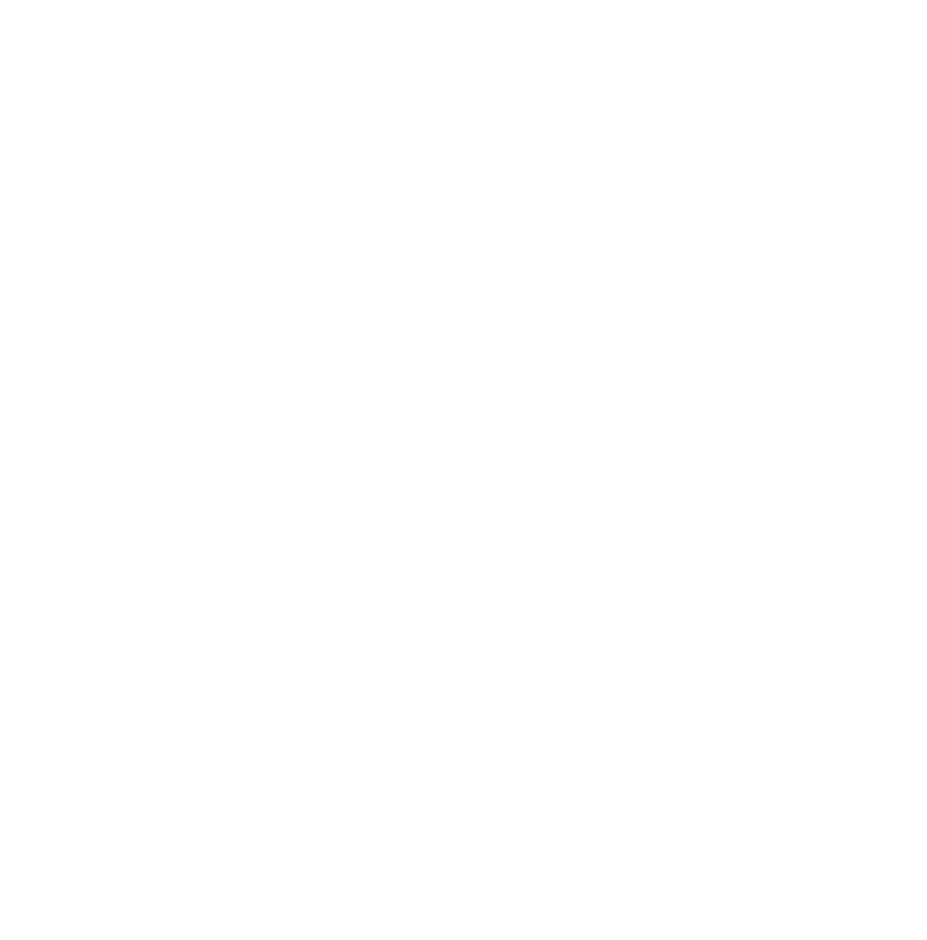
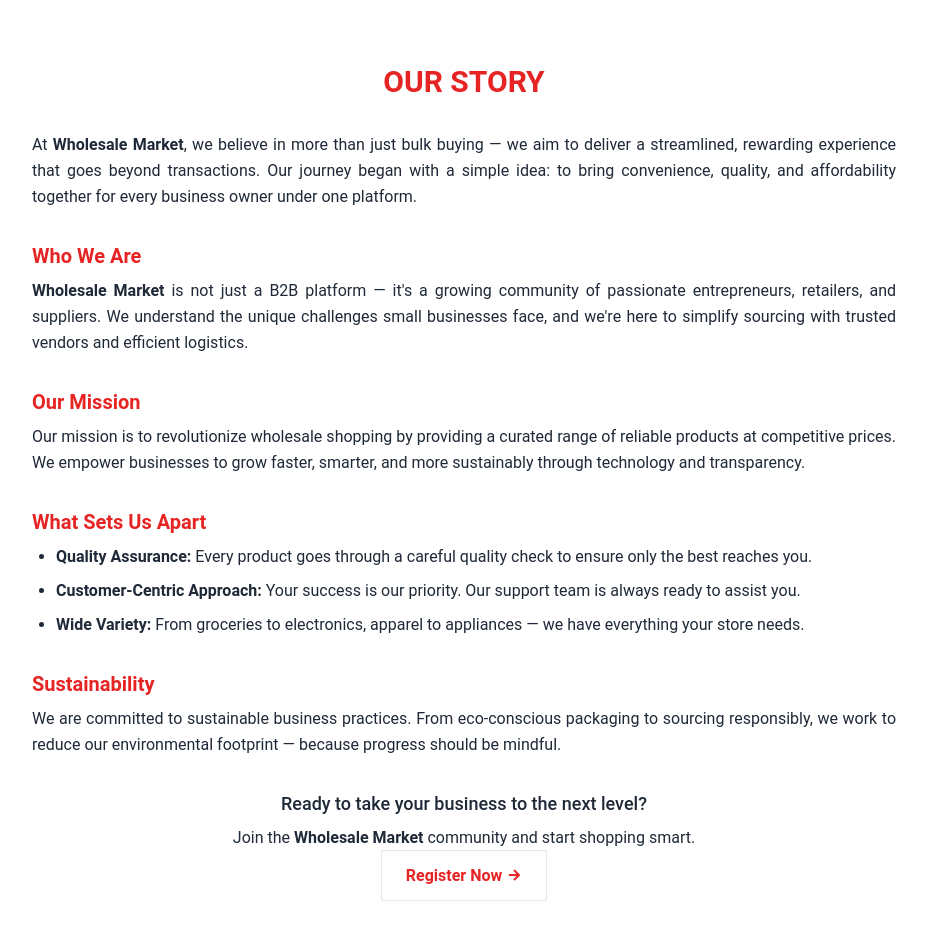
Before and after one commit to abhishekrajput55/MERN-Stack-Project, a React (Vite) app: page /about in a window 1280 px wide. Before the commit this address had no page. Shown: the top 940 px of the page, without its empty margins (176-1103 px from the left). Before the commit the page ends 800 px from the top, so only its background shows below. Built offline with nearby package versions, Linux system fonts and the light colour scheme.

Commit message:
about pagea designing

```diff
--- a/src/App.jsx
+++ b/src/App.jsx
@@ -13,6 +13,8 @@
 // Pages
 import Auth from "./pages/Auth";
 import Products from "./pages/Products";
+import CommomFooter from "./components/CommomFooter";
+import About from "./pages/About";
 
 // Home page layout
 const Home = () => {
@@ -24,6 +26,7 @@
       <Category />
       <StartTrading />
       <WelcomeSection />
+      <CommomFooter />
     </>
   );
 };
@@ -40,6 +43,8 @@
 
         {/* Product page (accessible after login) */}
         <Route path="/products" element={<Products />} />
+        {/* About Us page */}
+        <Route path="/about" element={<About />} />
       </Routes>
     </Router>
   );
--- a/src/components/Category.jsx
+++ b/src/components/Category.jsx
@@ -39,7 +39,7 @@
 
 const Category = () => {
   return (
-    <div className="w-full px-4 py-10 border">
+    <div className="w-full px-4 py-10 border mt-8">
       <SectionHeadStyle
         img="src/assets/indexImg/style3.png"
         heading="Shop by Categories"
--- a/src/components/CommomFooter.jsx
+++ b/src/components/CommomFooter.jsx
@@ -1,16 +1,144 @@
-import React from 'react'
+import React from "react";
+import { Link, useLocation } from "react-router-dom";
 
 const CommomFooter = () => {
+  const location = useLocation();
+  const hideAuthLinks = ["/products", "/dashboard"].includes(location.pathname);
+
   return (
-    <div className='w-full h-fit border-red-600 p-8'>
-        <div className='w-full h-fit border-green-500'>
-            <p></p>
-            <div>
+    <footer className="text-bgColor bg-textColor w-full pt-10 px-6 mt-10">
+      {/* Top Row */}
+      <div className="flex flex-col md:flex-row justify-between items-center bg-themeColor py-5 px-4 rounded">
+        <p className="text-sm sm:text-base font-medium text-center md:text-left mb-3 md:mb-0">
+          Get connected with us on social networks:
+        </p>
+        <div className="flex gap-4 text-2xl">
+          <a href="#">
+            <i className="ri-facebook-circle-fill" />
+          </a>
+          <a href="#">
+            <i className="ri-instagram-line" />
+          </a>
+          <a href="#">
+            <i className="ri-twitter-x-line" />
+          </a>
+          <a href="#">
+            <i className="ri-linkedin-box-fill" />
+          </a>
+        </div>
+      </div>
 
-            </div>
+      {/* Grid Section */}
+      <div className="max-w-7xl mx-auto mt-10 grid grid-cols-1 sm:grid-cols-2 md:grid-cols-4 gap-10 text-sm">
+        {/* About */}
+        <div>
+          <h2 className="text-lg font-bold text-themeColor mb-3">
+            Wholesale Market
+          </h2>
+          <p className="text-gray-200 leading-relaxed">
+            We are committed to providing comprehensive B2B services that
+            empower businesses to thrive and succeed in today's competitive
+            marketplace.
+          </p>
         </div>
-    </div>
-  )
-}
 
-export default CommomFooter
+        {/* Products */}
+        <div>
+          <h3 className="text-base font-semibold mb-3 text-themeColor">
+            Products
+          </h3>
+          <ul className="space-y-2 text-gray-300">
+            <li>
+              <Link to="/fmcg" className="hover:underline">
+                FOOD & FMCG
+              </Link>
+            </li>
+            <li>
+              <Link to="/clothing" className="hover:underline">
+                Clothing & Accessories
+              </Link>
+            </li>
+            <li>
+              <Link to="/electronics" className="hover:underline">
+                Electronics & Appliances
+              </Link>
+            </li>
+            <li>
+              <Link to="/electrical" className="hover:underline">
+                Electrical
+              </Link>
+            </li>
+            <li>
+              <Link to="/home-kitchen" className="hover:underline">
+                Home & Kitchen
+              </Link>
+            </li>
+          </ul>
+        </div>
+
+        {/* Useful Links */}
+        <div>
+          <h3 className="text-base font-semibold mb-3 text-themeColor">
+            Useful Links
+          </h3>
+          <ul className="space-y-2 text-gray-300">
+            {!hideAuthLinks && (
+              <>
+                <li>
+                  <Link to="/Auth" className="hover:underline">
+                    Sign Up
+                  </Link>
+                </li>
+                <li>
+                  <Link to="/Auth" className="hover:underline">
+                    Login
+                  </Link>
+                </li>
+              </>
+            )}
+            <li>
+              <Link to="/about" className="hover:underline">
+                About Us
+              </Link>
+            </li>
+          </ul>
+        </div>
+        {/* Contact */}
+        <div>
+          <h3 className="text-base font-semibold mb-3 text-themeColor">
+            Contact
+          </h3>
+          <ul className="space-y-2 text-gray-300">
+            <li className="flex items-center gap-2">
+              <i className="ri-map-pin-line text-lg" />
+              Ldh-141008, Punjab
+            </li>
+
+            <li className="flex items-center gap-2">
+              <i className="ri-mail-line text-lg" />
+              info@example.com
+            </li>
+            <li className="flex items-center gap-2">
+              <i className="ri-phone-line text-lg" />
+              +91 75290-36258
+            </li>
+            <li className="flex items-center gap-2">
+              <i className="ri-phone-line text-lg" />
+              +91 75290-36228
+            </li>
+          </ul>
+        </div>
+      </div>
+
+      {/* Footer Bottom */}
+      <div className="text-center text-sm mt-10 py-4 border-t border-gray-300 text-gray-400">
+        © 2020 Copyright:{" "}
+        <Link to="/" className="hover:underline text-themeColor font-medium">
+          wholesalemarket.com
+        </Link>
+      </div>
+    </footer>
+  );
+};
+
+export default CommomFooter;
--- a/src/components/Navbar.jsx
+++ b/src/components/Navbar.jsx
@@ -15,7 +15,7 @@
         {/* Navigation Links */}
         <ul className="hidden md:flex items-center gap-8">
           <li className="group relative py-2">
-            <Link to="/" className="text-black">
+            <Link to="/About" className="text-black">
               About Us
               <span className="absolute left-0 bottom-0 w-4 h-[3px] bg-themeColor transition-all duration-300 group-hover:w-full"></span>
             </Link>
--- a/src/components/Quick.jsx
+++ b/src/components/Quick.jsx
@@ -24,7 +24,7 @@
 
 const Quick = () => {
   return (
-    <div className="w-full px-4 py-10 border">
+    <div className="w-full px-4 py-10 border mt-8">
       <SectionHeadStyle
         img="src/assets/indexImg/style4.png"
         heading="Quick Services"
--- /dev/null
+++ b/src/pages/About.jsx
@@ -0,0 +1,99 @@
+import React from "react";
+import { Link } from "react-router-dom";
+import Button from "../components/Button";
+
+const About = () => {
+  return (
+    <section className="w-full bg-bgColor py-16 px-6 md:px-20 text-gray-800">
+      <div className="max-w-5xl mx-auto space-y-8">
+        {/* Heading */}
+        <h2 className="text-3xl font-bold text-themeColor uppercase text-center">
+          Our Story
+        </h2>
+
+        {/* Our Story */}
+        <p className="text-base leading-relaxed text-justify">
+          At <strong>Wholesale Market</strong>, we believe in more than just
+          bulk buying — we aim to deliver a streamlined, rewarding experience
+          that goes beyond transactions. Our journey began with a simple idea:
+          to bring convenience, quality, and affordability together for every
+          business owner under one platform.
+        </p>
+
+        {/* Who We Are */}
+        <div>
+          <h3 className="text-xl font-semibold text-themeColor mb-2">
+            Who We Are
+          </h3>
+          <p className="text-base leading-relaxed text-justify">
+            <strong>Wholesale Market</strong> is not just a B2B platform — it's
+            a growing community of passionate entrepreneurs, retailers, and
+            suppliers. We understand the unique challenges small businesses
+            face, and we're here to simplify sourcing with trusted vendors and
+            efficient logistics.
+          </p>
+        </div>
+
+        {/* Our Mission */}
+        <div>
+          <h3 className="text-xl font-semibold text-themeColor mb-2">
+            Our Mission
+          </h3>
+          <p className="text-base leading-relaxed text-justify">
+            Our mission is to revolutionize wholesale shopping by providing a
+            curated range of reliable products at competitive prices. We empower
+            businesses to grow faster, smarter, and more sustainably through
+            technology and transparency.
+          </p>
+        </div>
+
+        {/* What Sets Us Apart */}
+        <div>
+          <h3 className="text-xl font-semibold text-themeColor mb-2">
+            What Sets Us Apart
+          </h3>
+          <ul className="list-disc pl-6 text-base leading-relaxed space-y-2 text-justify">
+            <li>
+              <strong>Quality Assurance:</strong> Every product goes through a
+              careful quality check to ensure only the best reaches you.
+            </li>
+            <li>
+              <strong>Customer-Centric Approach:</strong> Your success is our
+              priority. Our support team is always ready to assist you.
+            </li>
+            <li>
+              <strong>Wide Variety:</strong> From groceries to electronics,
+              apparel to appliances — we have everything your store needs.
+            </li>
+          </ul>
+        </div>
+
+        {/* Sustainability */}
+        <div>
+          <h3 className="text-xl font-semibold text-themeColor mb-2">
+            Sustainability
+          </h3>
+          <p className="text-base leading-relaxed text-justify">
+            We are committed to sustainable business practices. From
+            eco-conscious packaging to sourcing responsibly, we work to reduce
+            our environmental footprint — because progress should be mindful.
+          </p>
+        </div>
+
+        {/* CTA Section */}
+        <div className="text-center mt-10 space-y-2">
+          <p className="text-lg font-medium">
+            Ready to take your business to the next level?
+          </p>
+          <p className="text-base">
+            Join the <strong>Wholesale Market</strong> community and start
+            shopping smart.
+          </p>
+          <Button />
+        </div>
+      </div>
+    </section>
+  );
+};
+
+export default About;
```
